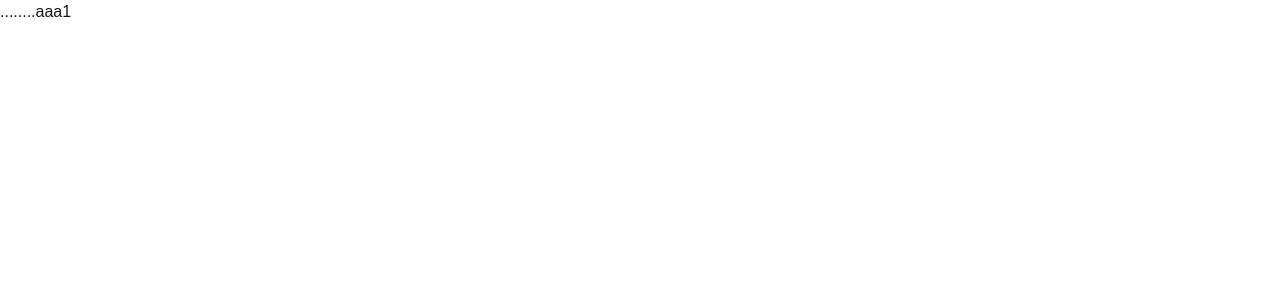
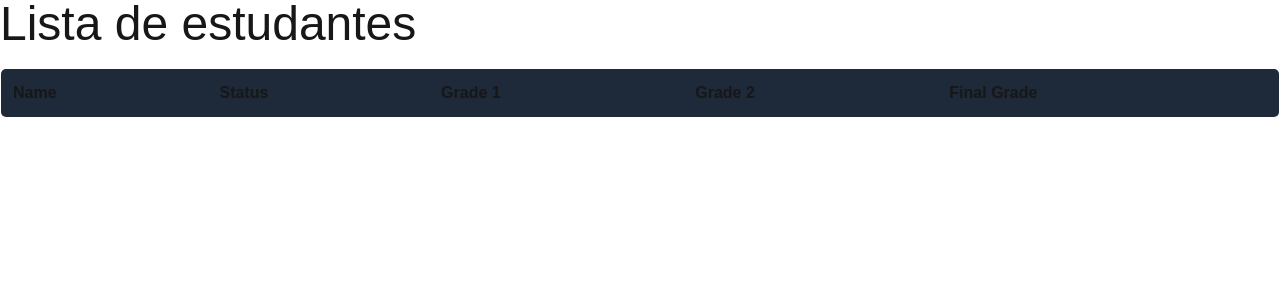
Before and after one commit to joaodlouro/learning-react, a Next.js app in the folder react-projeto/: page / in a window 1280 px wide. Shown: the top 300 px of the page. Built offline with nearby package versions, Linux system fonts and the light colour scheme.

Commit message:
grade / @/types/Student

```diff
--- a/react-projeto/src/app/page.tsx
+++ b/react-projeto/src/app/page.tsx
@@ -4,6 +4,7 @@ import { students } from "@/data/Students";
 const Page = () => {
   return (
     <div className="container mx-auto">
+      <h1 className="text-5xl mb-5">Lista de estudantes</h1>
       <StudentTable students={students} />
     </div>
   );
--- a/react-projeto/src/components/StudentTable.tsx
+++ b/react-projeto/src/components/StudentTable.tsx
@@ -1,4 +1,4 @@
-import {Students} from "@/types/Student";
+import { Students } from "@/types/Student";
 
 type Props = {
   students: Students[];
@@ -6,6 +6,18 @@ type Props = {
 
 export const StudentTable = ({ students }: Props) => {
   return (
-    <div>........aaa1</div>
+    <table className="w-full border border-gray-300 rounded-md overflow-hidden">
+      <thead>
+        <tr className="text-left border border-gray-300 bg-gray-800">
+          <th className="p-3"> Name</th>
+          <th className="p-3">Status</th>
+          <th className="p-3">Grade 1</th>
+          <th className="p-3">Grade 2</th>
+          <th className="p-3">Final Grade</th>
+        </tr>
+      </thead>
+      <tbody>
+      </tbody>
+    </table>
   );
 };
```
